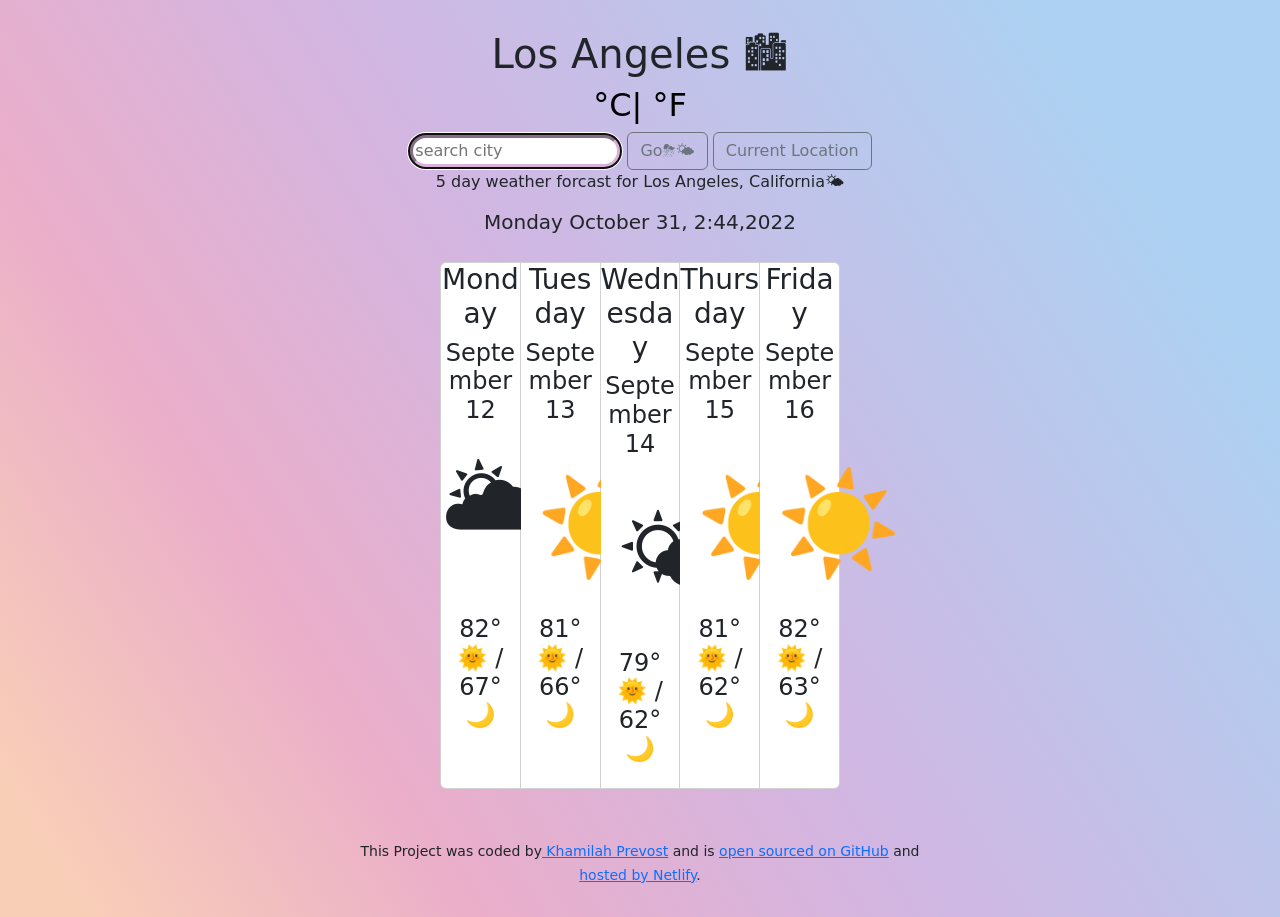
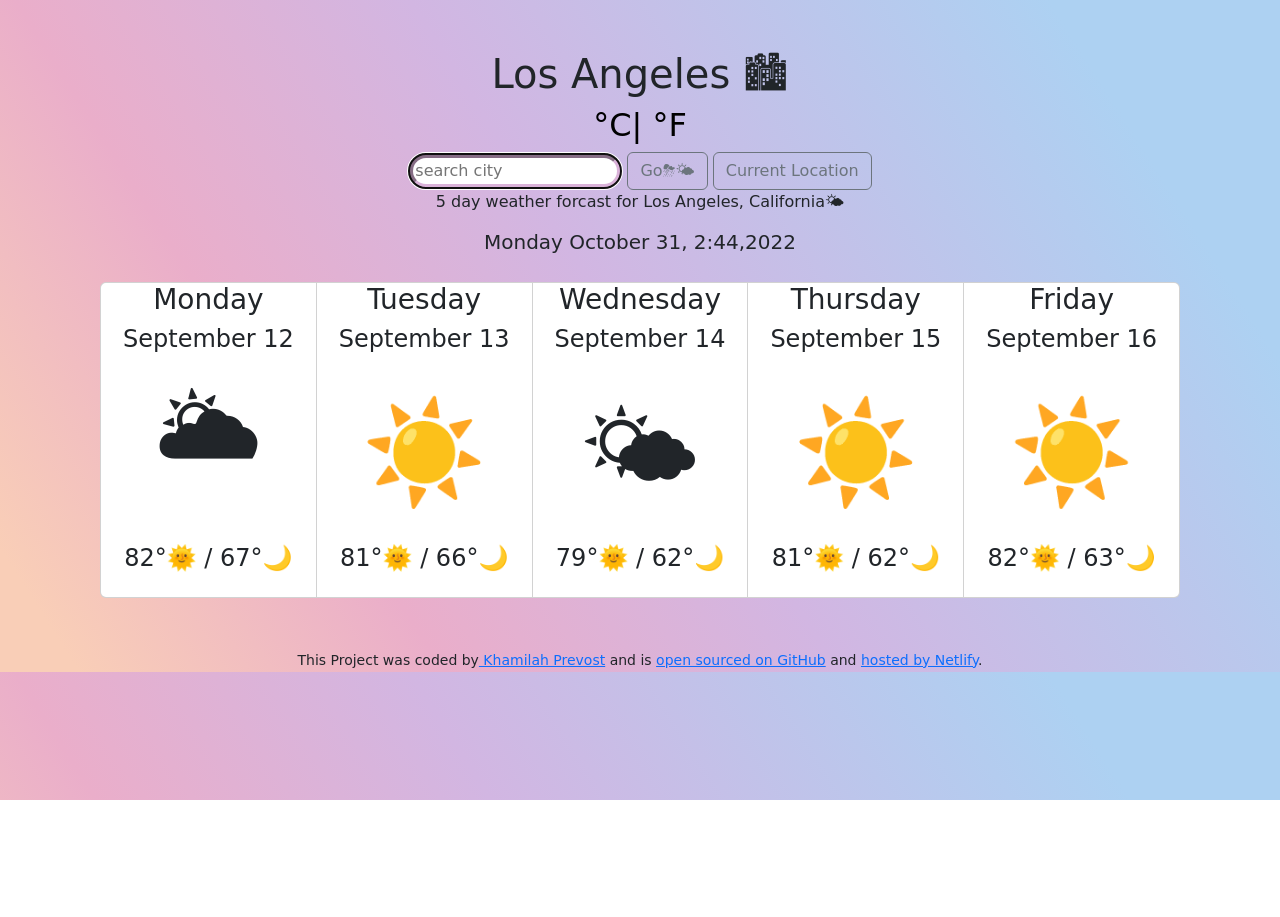
Before and after one commit to khamilahstacks/khamilah-app, a plain HTML site: page index.html in a window 1280 px wide. After the commit the page ends 800 px from the top, so only its background shows below. Drawn offline with nearby package versions, Linux system fonts and the light colour scheme; a web font is replaced by a local one.

Commit message:
Update style.css

```diff
--- a/src/style.css
+++ b/src/style.css
@@ -1,7 +1,5 @@
 body {
-
-    max-width: 600px;
-    margin: 30px auto;
+    margin-top: 50px;
     font-family: "Combo", cursive;
     font-family: "Ms Madi", cursive;
     text-align: center;
```
